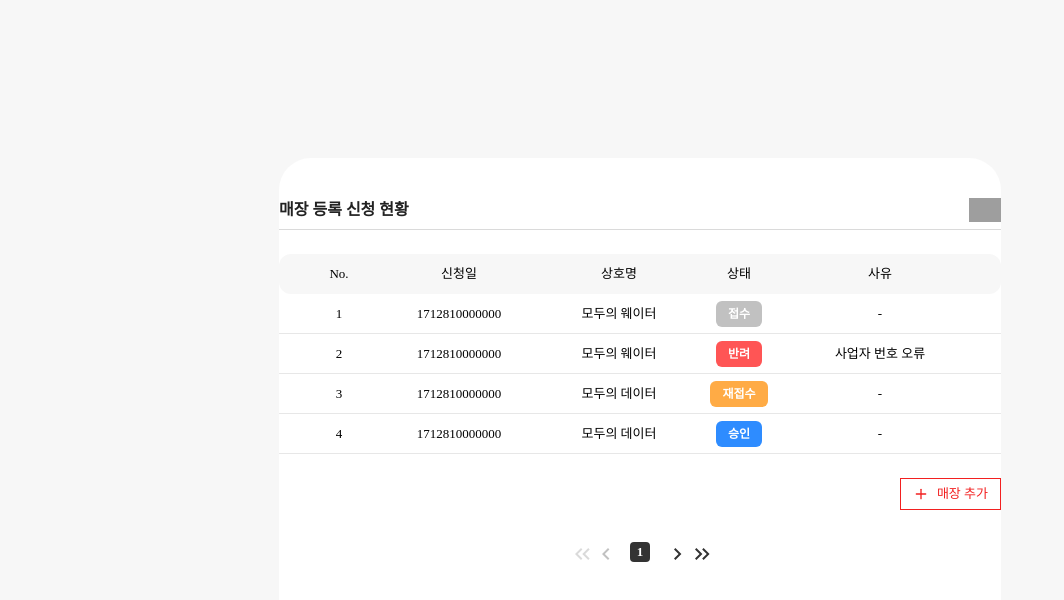
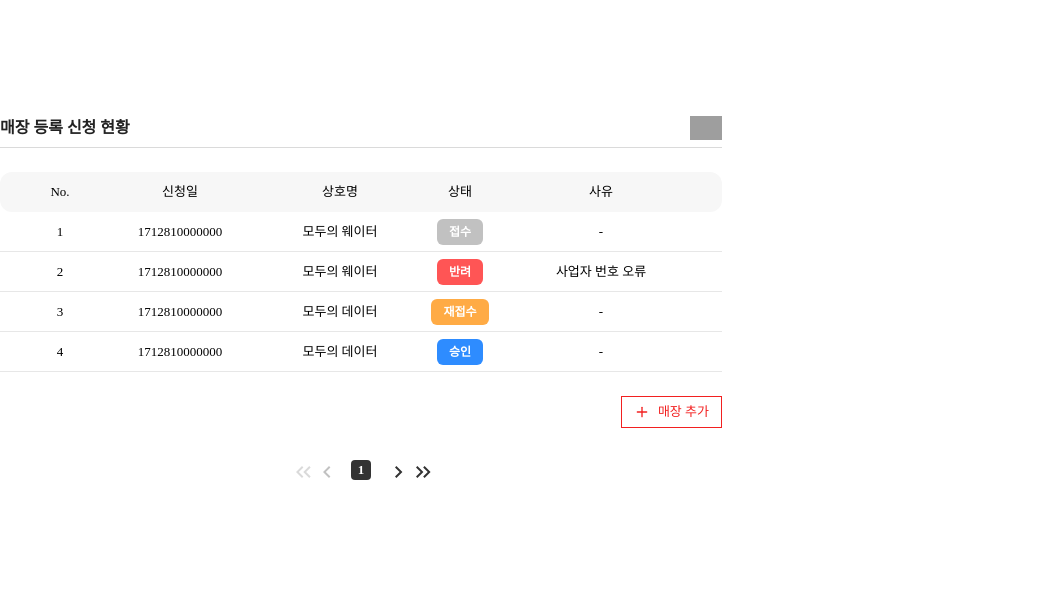
Before and after one commit to everyonewaiter/everyone-waiter-fe, a Next.js app: page /stores in a window 1280 px wide. Shown: the top 600 px of the page, without its empty margins (0-1064 px from the left). Built offline with nearby package versions, Linux system fonts and the light colour scheme; grey boxes are pictures that could not be loaded.

Commit message:
fix: 레이아웃 색상 삭제 및 중앙 정렬 삭제

```diff
--- a/src/app/layout.tsx
+++ b/src/app/layout.tsx
@@ -28,11 +28,11 @@ export default function RootLayout({
         async
         src="https://www.googletagmanager.com/gtag/js?id=G-LE0LKNB3BT"
       />
-      <body className="bg-gray-700">
+      <body>
         <OverlayStoreProvider>
           <QueryProviders>
             <div className="h-[60px] md:h-[76px] lg:h-[112px]" />
-            <div className="flex h-[calc(100vh-60px)] w-full items-center justify-center md:h-[calc(100vh-76px)] lg:h-[calc(100vh-112px)]">
+            <div className="flex h-[calc(100vh-60px)] w-full md:h-[calc(100vh-76px)] lg:h-[calc(100vh-112px)]">
               {children}
             </div>
           </QueryProviders>
```
